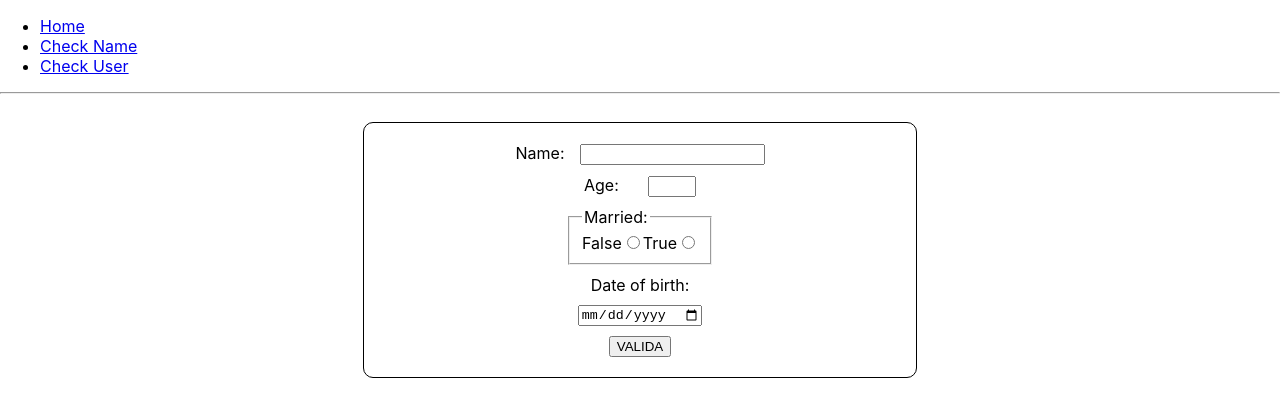
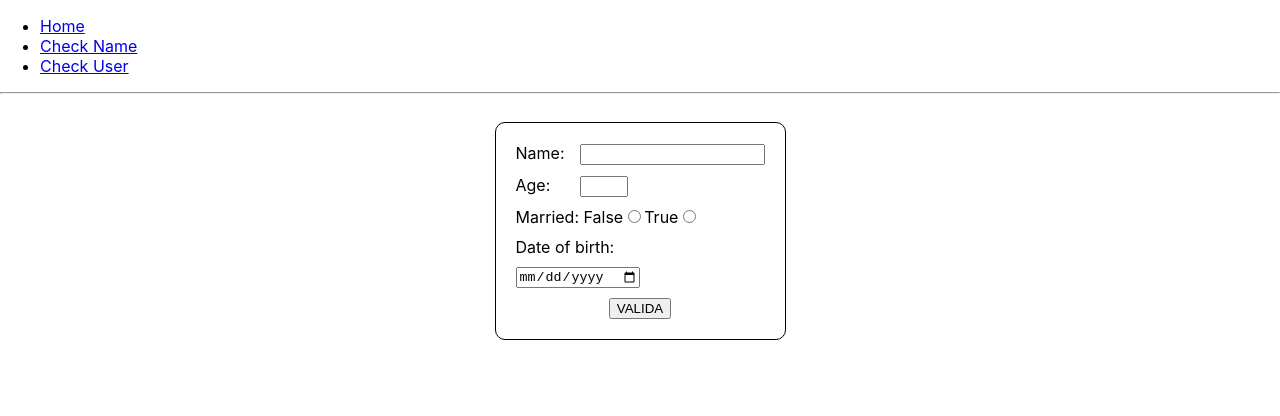
Before and after one commit to radu-constantin/foorban-test, a React (Create React App) app in the folder frontend/: page /check-user in a window 1280 px wide. Shown: the top 416 px of the page. Built offline with nearby package versions, Linux system fonts and the light colour scheme.

Commit message:
Adjusted styling and reset data only if submit was succesful

```diff
--- a/frontend/src/pages/CheckUser.tsx
+++ b/frontend/src/pages/CheckUser.tsx
@@ -96,21 +96,32 @@ export function CheckUser() {
       : null;
     return (
       <div>
-        {data?.success === true && <h1>DATI INVIATI VALIDI</h1>}
+        {data?.success === true && (
+          <>
+            <h1>DATI INVIATI VALIDI</h1>
+            <button
+              onClick={() => {
+                setStatus("INITIAL");
+                resetUserData();
+              }}
+            >
+              INVIA UN ALTRO VALORE
+            </button>
+          </>
+        )}
         {data?.success === false && (
           <>
             <h1>DATI INVIATI NON VALIDI</h1>
             {messages}
+            <button
+              onClick={() => {
+                setStatus("INITIAL");
+              }}
+            >
+              INVIA UN ALTRO VALORE
+            </button>
           </>
         )}
-        <button
-          onClick={() => {
-            setStatus("INITIAL");
-            resetUserData();
-          }}
-        >
-          INVIA UN ALTRO VALORE
-        </button>
       </div>
     );
   }
@@ -147,8 +158,8 @@ export function CheckUser() {
         ></input>
       </div>
 
-      <fieldset>
-        <legend>Married:</legend>
+      <div>
+        <label>Married: </label>
         <label>False</label>
         <input
           type="radio"
@@ -173,7 +184,7 @@ export function CheckUser() {
             });
           }}
         ></input>
-      </fieldset>
+      </div>
       <label style={label as React.CSSProperties}>Date of birth:</label>
       <input
         style={input as React.CSSProperties}
@@ -187,17 +198,22 @@ export function CheckUser() {
         }}
       ></input>
 
-      <button onClick={() => setStatus("SEND_DATA")}>VALIDA</button>
+      <button
+        style={button as React.CSSProperties}
+        onClick={() => setStatus("SEND_DATA")}
+      >
+        VALIDA
+      </button>
     </form>
   );
 }
 
 const form = {
   display: "flex",
-  justifyContent: "center",
-  alignItems: "center",
+  justifyContent: "flex-start",
+  alignItems: "flex-start",
   flexDirection: "column",
-  width: "40vw",
+  // width: "40vw",
   border: "1px solid black",
   borderRadius: "10px",
   padding: "20px",
@@ -212,7 +228,7 @@ const label = {
 
 const input = {
   display: "inline-block",
-  minWidth: "5vw",
+  minWidth: "3vw",
 };
 
 const ageInput = {
@@ -220,3 +236,7 @@ const ageInput = {
   minWidth: "40px",
   width: "2vw",
 };
+
+const button = {
+  alignSelf: "center",
+};
```
